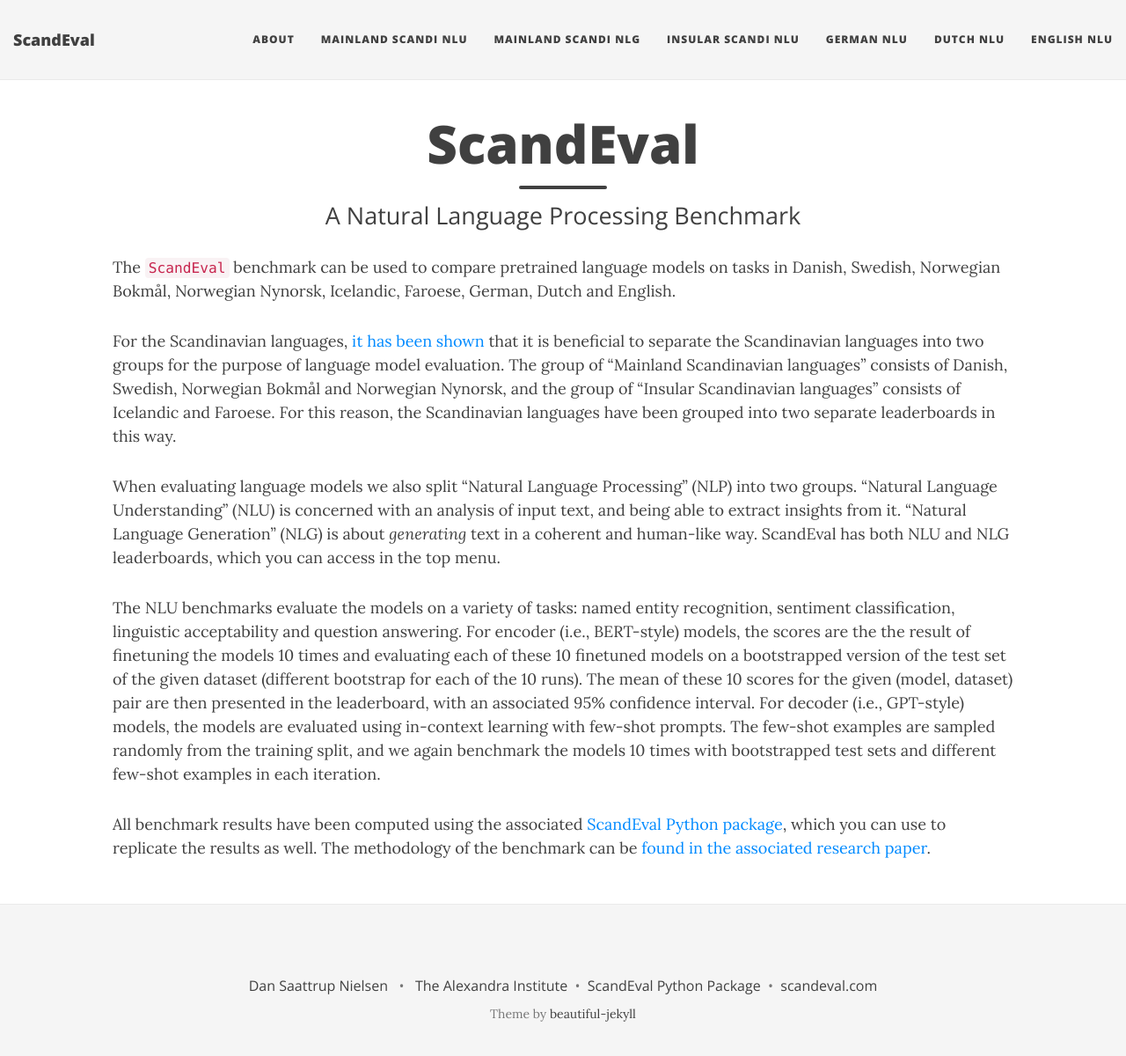
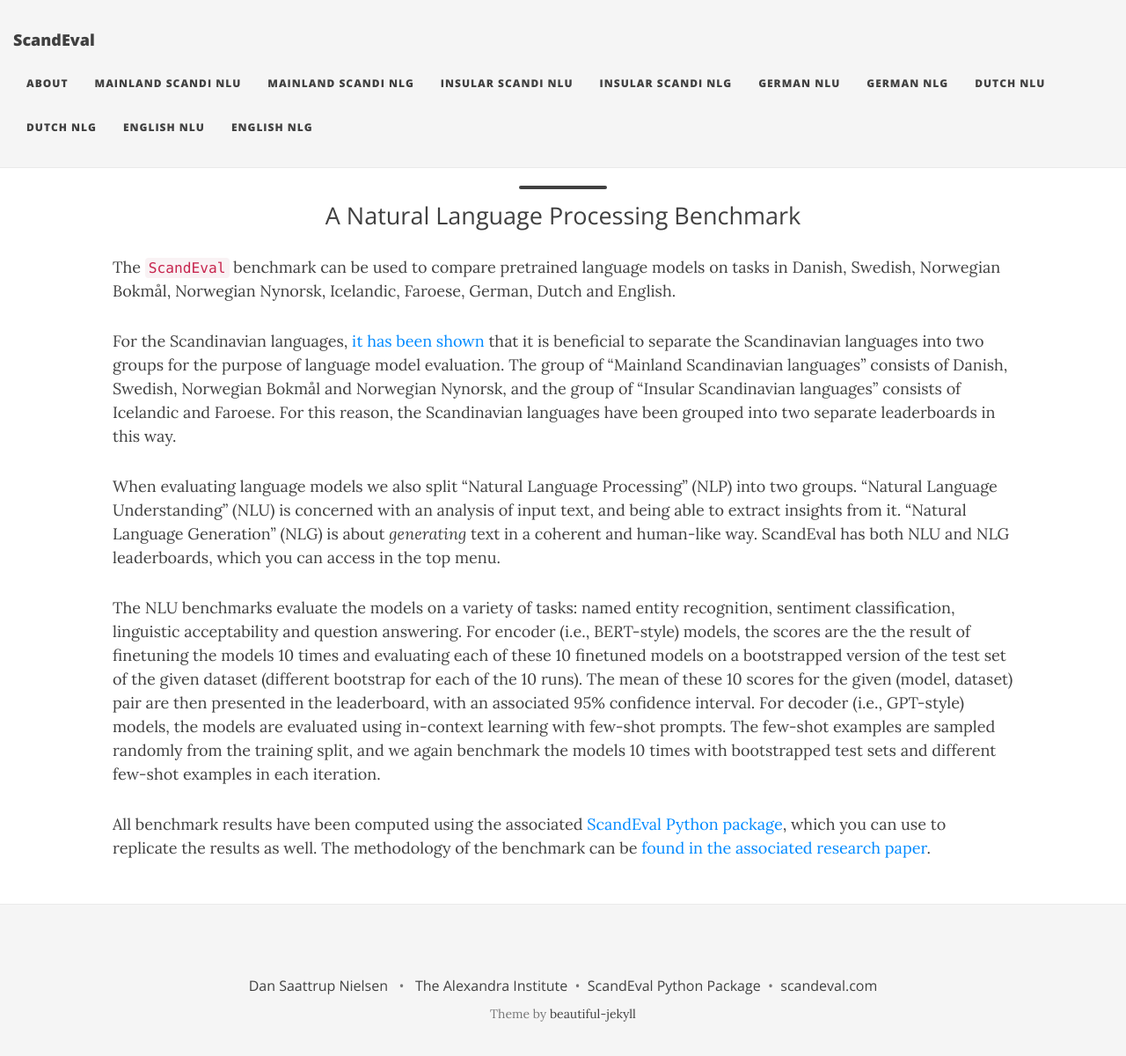
Before and after one commit to ScandEval/scandeval.github.io, a Jekyll site: the page built from index.md, in a window 1280 px wide and 1213 px high. Shown: the top 1200 px of the window at 88% size. Built offline with Jekyll 4.4.1, drawn with Linux system fonts in a browser that asks for light colours; nearby versions of some CDN libraries; a script that is not in the unit is left out.

Commit message:
feat: Add NLG leaderboards to menu

```diff
--- a/_config.yml
+++ b/_config.yml
@@ -21,9 +21,13 @@
   Mainland Scandi NLU: "mainland-scandinavian-nlu"
   Mainland Scandi NLG: "mainland-scandinavian-nlg"
   Insular Scandi NLU: "insular-scandinavian-nlu"
+  Insular Scandi NLG: "insular-scandinavian-nlg"
   German NLU: "german-nlu"
+  German NLG: "german-nlg"
   Dutch NLU: "dutch-nlu"
+  Dutch NLG: "dutch-nlg"
   English NLU: "english-nlu"
+  English NLG: "english-nlg"
 
 # Image to show in the navigation bar - image must be a square (width = height)
 # Remove this parameter if you don't want an image in the navbar
```
